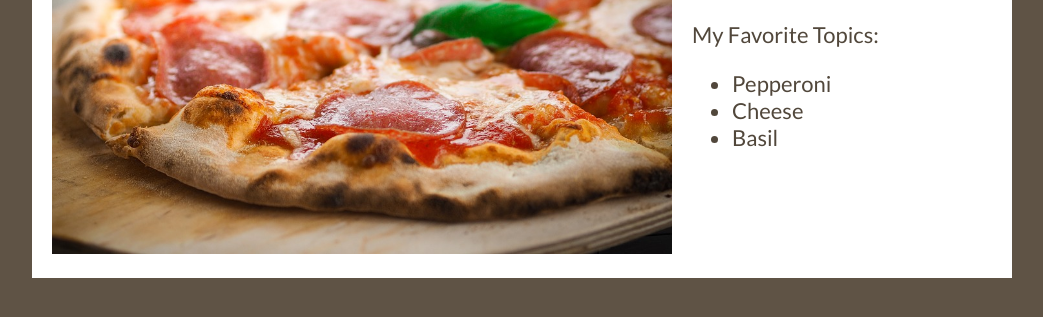
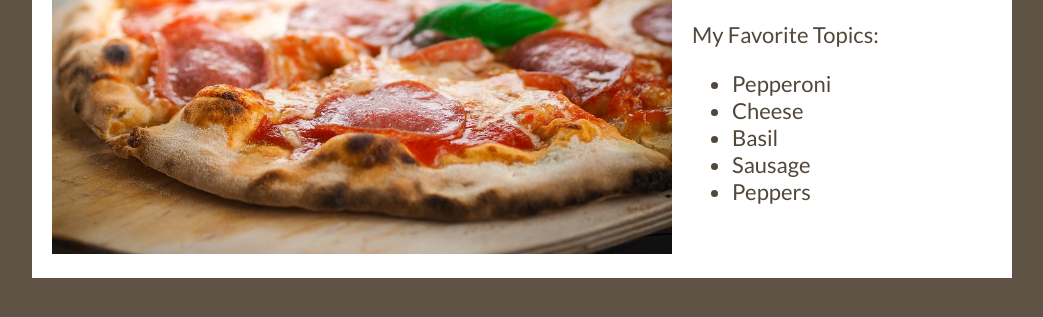
Before and after one commit to MartiniCocoa/Web-page-Pizza-, a plain HTML site: page index.html in a window 1280 px wide. Shown: the part 199-516 px from the top of the page, without its empty margins (118-1161 px from the left). Drawn offline with Linux system fonts and the light colour scheme; a web font is replaced by a local one.

Commit message:
Add toppings
Updated toppings to lists

```diff
--- a/index.html
+++ b/index.html
@@ -23,6 +23,8 @@
       <li>Pepperoni</li>
       <li>Cheese</li>
       <li>Basil</li>
+      <li>Sausage</li>
+      <li>Peppers</li>
     </ul>
   </div>
 </div>
```
